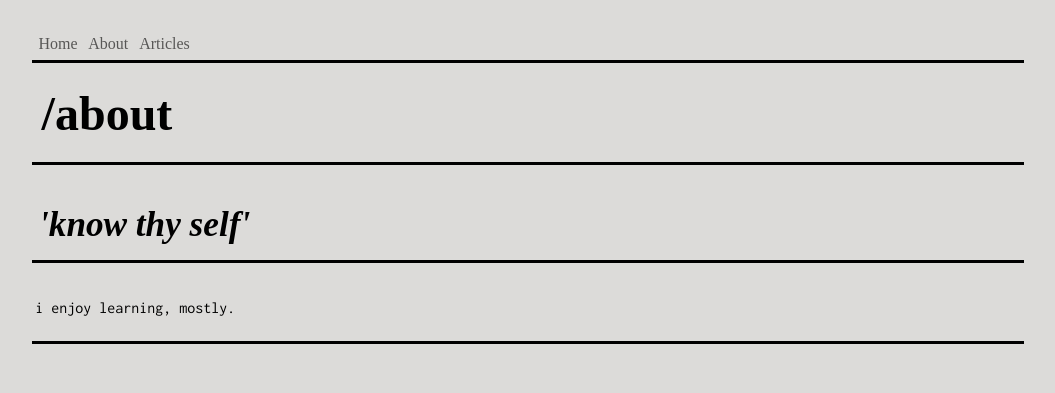
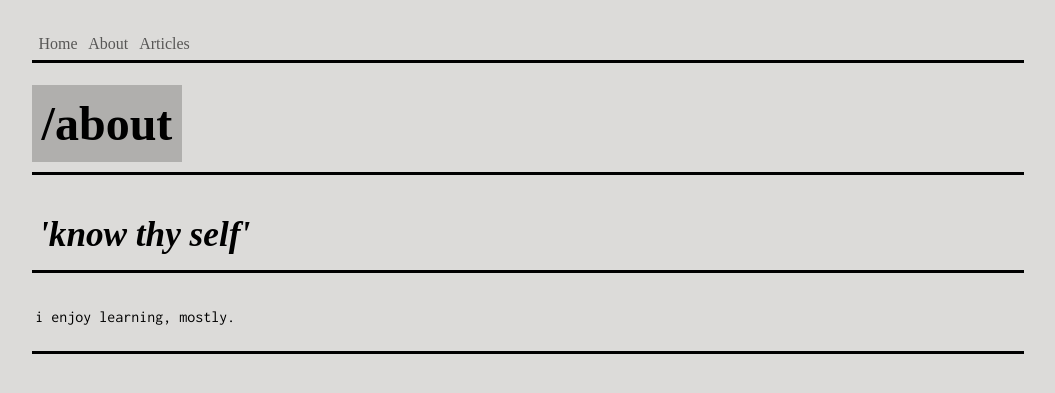
Before and after one commit to msawangwan/msawangwan.github.io, a Jekyll site: the page built from about.md, in a window 1280 px wide. Shown: the top 393 px of the page, without its empty margins (112-1167 px from the left). Built offline with Jekyll 4.4.1, drawn with Linux system fonts in a browser that asks for light colours; some web fonts are replaced.

Commit message:
messing with div bg color

```diff
--- a/_layouts/default.html
+++ b/_layouts/default.html
@@ -14,7 +14,7 @@
 
     <header>
       <div class='header-container'>
-        <h1>/{{ page.title }}</h1>
+        <h1 class='highlight'>/{{ page.title }}</h1>
       </div>
     </header>
 
```
